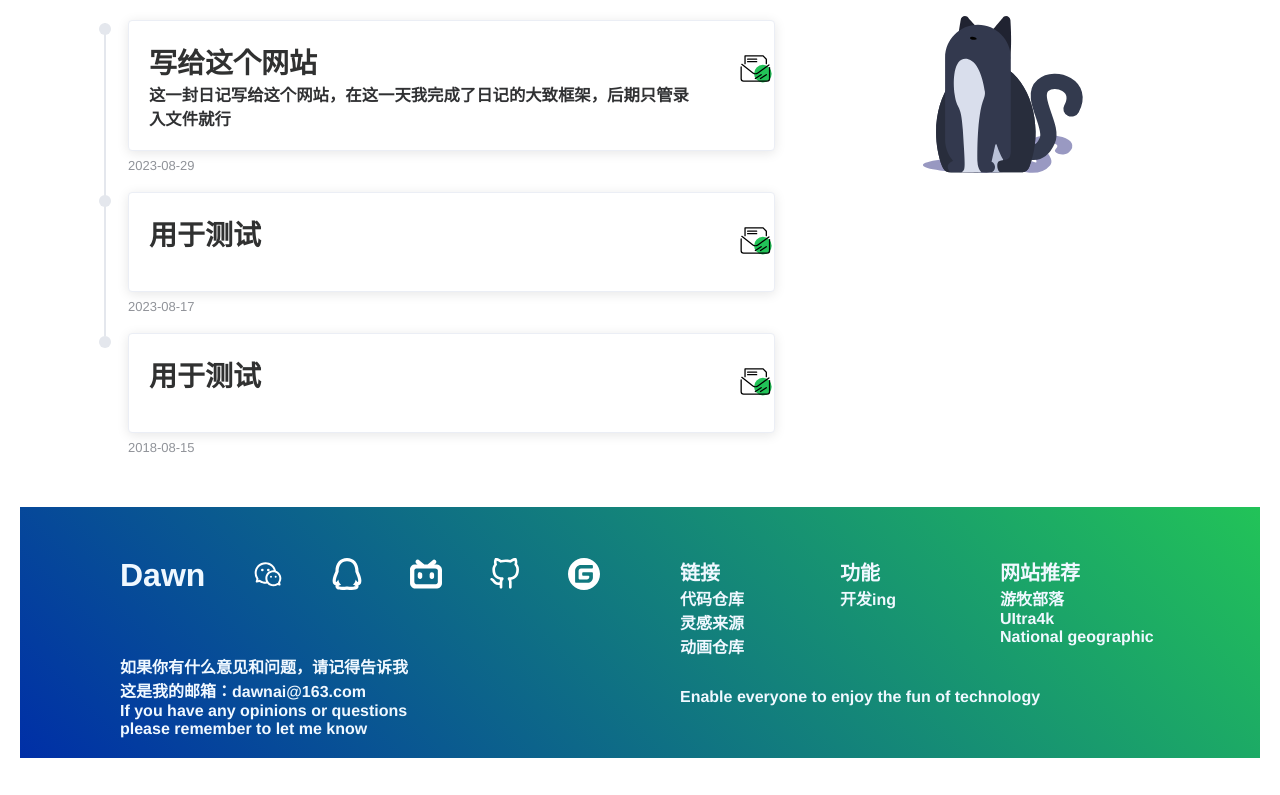
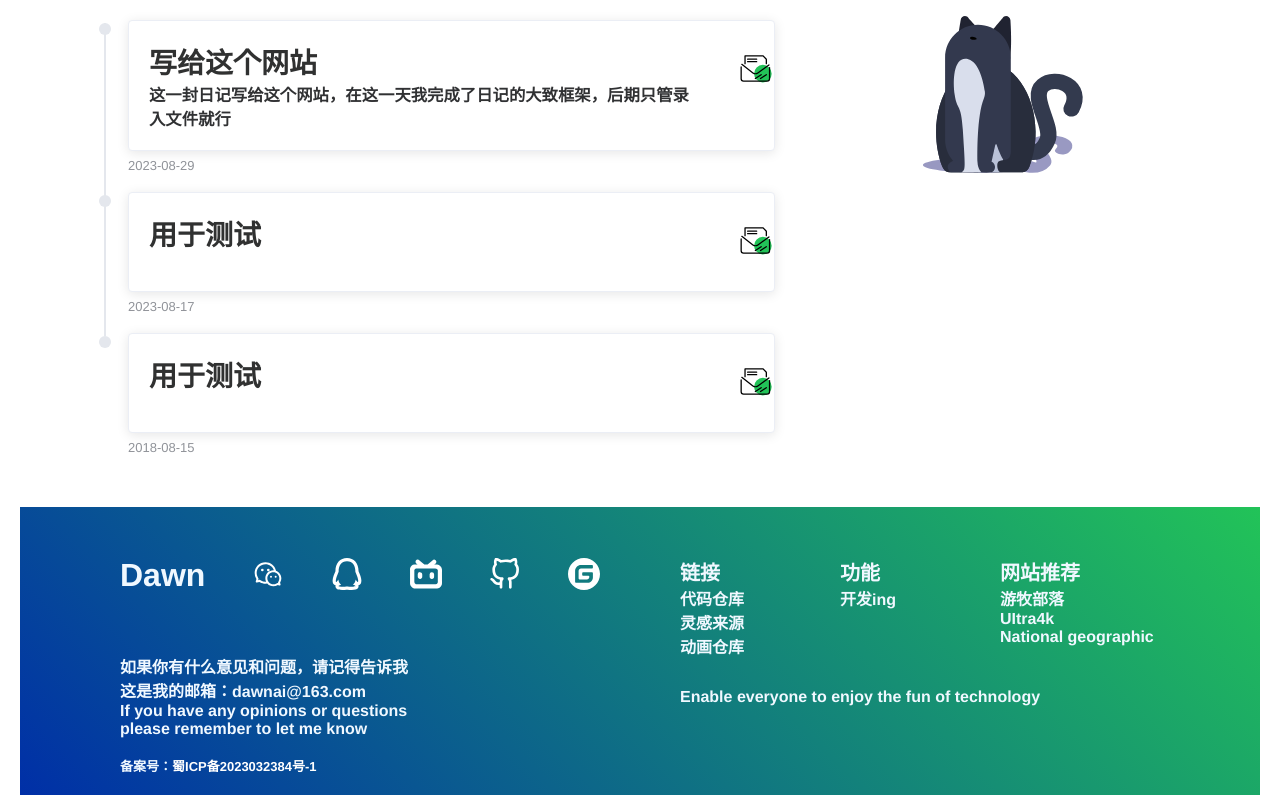
Before and after one commit to dawnai/myVueBlog, a Vue app: page /#/Daily in a window 1280 px wide. Shown: the part 2160-2955 px from the top of the page. Before the commit the page ends 2918 px from the top, so only its background shows below. Built offline with nearby package versions, Linux system fonts and the light colour scheme; a web font is replaced by a local one.

Commit message:
加入域名备案

```diff
--- a/src/components/myFooter/index.vue
+++ b/src/components/myFooter/index.vue
@@ -71,6 +71,12 @@
                                     <h4>please remember to let me know</h4>
                                 </el-col>
                             </el-row>
+                            <br>
+                            <div style="font-size: small;font-weight: 600;">
+                                <span>备案号：</span>
+                            <a href="https://beian.miit.gov.cn/" target="_blank" style="text-decoration: none;color: white;">蜀ICP备2023032384号-1</a>
+                            </div>
+
                         </el-col>
                         <!-- 底部右边 -->
                         <el-col :span="12">
@@ -118,7 +124,6 @@
                             </el-row>
                         </el-col>
                     </el-row>
-
                 </div>
             </el-footer>
     </div>
```
